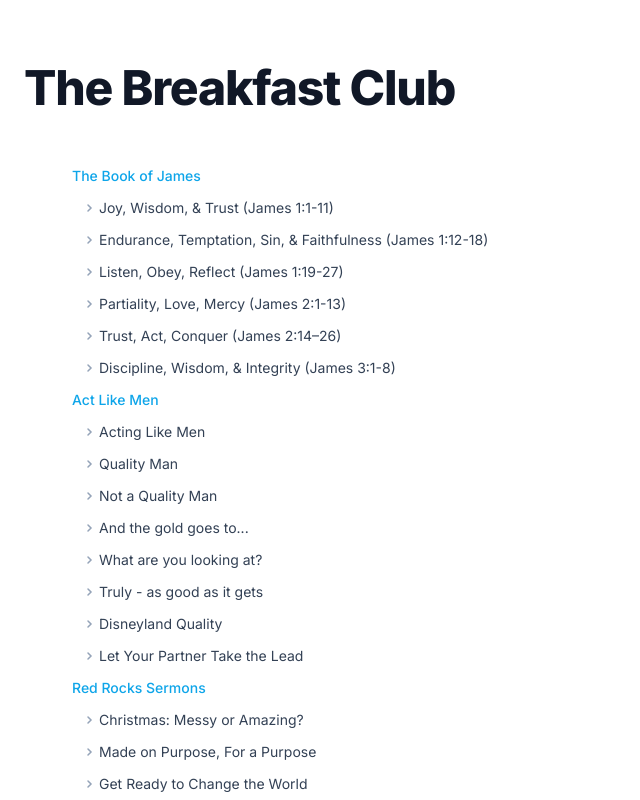
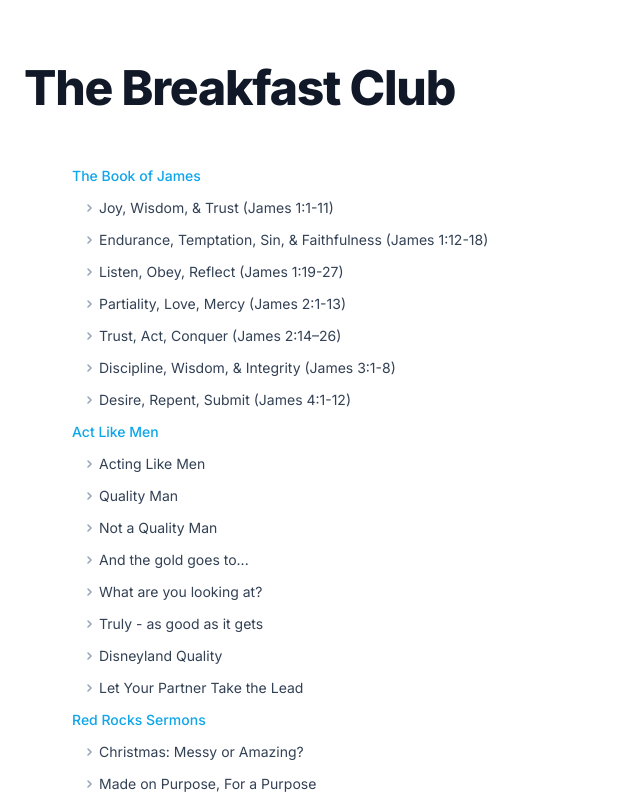
Before and after one commit to juancortez/the-breakfast-club, a Next.js app: page / in a window 1280 px wide. Shown: the top 800 px of the page, without its empty margins (0-640 px from the left). Built offline with nearby package versions, Linux system fonts and the light colour scheme.

Commit message:
week 7 of james

```diff
--- a/src/app/_components/Chapter/sections/James.tsx
+++ b/src/app/_components/Chapter/sections/James.tsx
@@ -5,7 +5,7 @@ import { IChapterData } from '../data';
 export const JamesChapterData = new Map<string, IChapterData>();
 JamesChapterData.set('1', {
   book: 'Joy, Wisdom, & Trust (James 1:1-11)',
-  identifier: 'week-one',
+  identifier: 'week-one#joy-wisdom-trust',
   overview: (
     <div>
       <h2 className="flex mb-4 text-lg font-medium text-gray-900 dark:text-white">Exegetical Context of James 1</h2>
@@ -70,7 +70,7 @@ JamesChapterData.set('1', {
 })
   .set('2', {
     book: 'Endurance, Temptation, Sin, & Faithfulness (James 1:12-18)',
-    identifier: 'week-two',
+    identifier: 'week-two#endurance-temptation-sin-faithfulness',
     overview: (
       <div>
         <h2 className="flex mb-4 text-lg font-medium text-gray-900 dark:text-white">Overview</h2>
@@ -143,7 +143,7 @@ JamesChapterData.set('1', {
   })
   .set('3', {
     book: 'Listen, Obey, Reflect (James 1:19-27)',
-    identifier: 'week-three',
+    identifier: 'week-three#listen-obey-reflect',
     overview: (
       <div>
         <h2 className="flex mb-4 text-lg font-medium text-gray-900 dark:text-white">Overview</h2>
@@ -197,7 +197,7 @@ JamesChapterData.set('1', {
   })
   .set('4', {
     book: 'Partiality, Love, Mercy (James 2:1-13)',
-    identifier: 'week-four',
+    identifier: 'week-four#partiality-love-mercy',
     overview: (
       <div>
         <h2 className="flex mb-4 text-lg font-medium text-gray-900 dark:text-white">Exegetical Context of James 2:1–13</h2>
@@ -276,7 +276,7 @@ JamesChapterData.set('1', {
   })
   .set('5', {
     book: 'Trust, Act, Conquer (James 2:14–26)',
-    identifier: 'week-five',
+    identifier: 'week-five#trust-act-conquer',
     overview: (
       <div>
         <h2 className="flex mb-4 text-lg font-medium text-gray-900 dark:text-white">Overview</h2>
@@ -340,7 +340,7 @@ JamesChapterData.set('1', {
   })
   .set('6', {
     book: 'Discipline, Wisdom, & Integrity (James 3:1-8)',
-    identifier: 'week-six',
+    identifier: 'week-six#discipline-wisdom-integrity',
     overview: (
       <div>
         <h2 className="flex mb-4 text-lg font-medium text-gray-900 dark:text-white">Exogenic Dimensions</h2>
@@ -404,4 +404,63 @@ JamesChapterData.set('1', {
         </div>
       </>
     ),
+  })
+  .set('7', {
+    book: 'Desire, Repent, Submit (James 4:1-12)',
+    identifier: 'week-7#jas.4.1-12',
+    overview: (
+      <div>
+        <h2 className="flex mb-4 text-lg font-medium text-gray-900 dark:text-white">The Place of the Passage</h2>
+
+        <p>
+          In James 3, the author began dealing with the problem of quarreling and backbiting within the church. The immediate issue seems to have been people
+          competing with one another for position within the church (James 3:1), and they were using their tongues to tear one another down. Having spoken about
+          the tongue’s evil and the power of wisdom to counteract it, James turns in James 4 to consider the quarrels themselves. In a brilliant explanation of
+          human nature, fallen as it is, he shows that quarrels are the result of unfulfilled, prideful desires warring within us, and he then exhorts his
+          readers to repent of their pride.
+        </p>
+
+        <hr className="border-t border-gray-200 dark:border-gray-700 mt-4"></hr>
+      </div>
+    ),
+    element: (
+      <>
+        <div>
+          <Question
+            question="Read James 4:1–3. What personal desires or frustrations are causing conflict in your life—and how do they affect your relationship with others and with God?"
+            renderReference={() => (
+              <>
+                <VerseTooltip verse="James 4:1-3" identifier="jas.4.1-3" />
+              </>
+            )}
+          />
+          <Question
+            question="Read James 4:4–6. Are there areas in your life where you're chasing what the world offers instead of what God wants—and how can you begin turning back to Him?"
+            renderReference={() => (
+              <>
+                <VerseTooltip verse="James 4:4–6" identifier="jas.4.4-6" />
+              </>
+            )}
+          />
+        </div>
+        <div>
+          <Question
+            question="Read James 4:7–10. What does it look like to start choosing God's way instead of going your own way—and how can you begin resisting temptation today?"
+            renderReference={() => (
+              <>
+                <VerseTooltip verse="James 4:7–10" identifier="jas.4.7-10" />
+              </>
+            )}
+          />
+          <Question
+            question="Read James 4:11–12. Why is it wrong to speak badly about others—and how does judging people get in the way of loving them like God tells us to?"
+            renderReference={() => (
+              <>
+                <VerseTooltip verse="James 4:11-12" identifier="jas.4.11-12" />
+              </>
+            )}
+          />
+        </div>
+      </>
+    ),
   });
--- a/src/app/topic/[topic]/discussion/[chapter]/page.tsx
+++ b/src/app/topic/[topic]/discussion/[chapter]/page.tsx
@@ -7,7 +7,7 @@ function findChapterByShortName(data: Map<string, IChapterData>, chapter: string
   let chapterData: IChapterData | undefined;
 
   data.forEach((e) => {
-    if (e.identifier === chapter) {
+    if (e.identifier.startsWith(chapter)) {
       chapterData = e;
     }
   });
```
